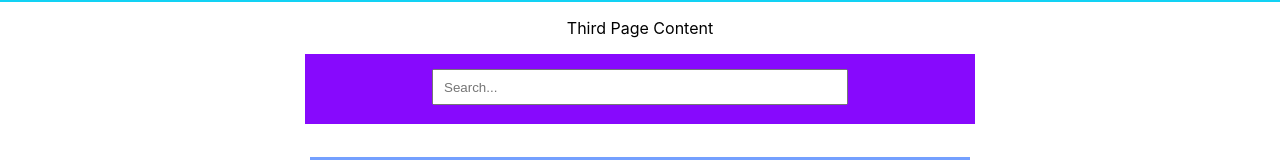
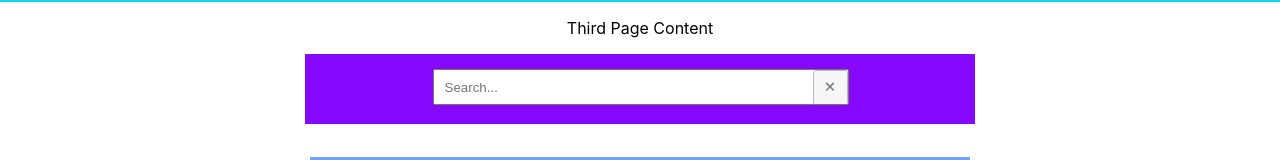
Before and after one commit to mvpetrusenko/react-pet-project, a React (Create React App) app: page /third in a window 1280 px wide. Shown: the part 197-357 px from the top of the page. Built offline with nearby package versions, Linux system fonts and the light colour scheme.

Commit message:
clear search input

```diff
--- a/package.json
+++ b/package.json
@@ -13,7 +13,6 @@
     "body-parser": "^1.20.3",
     "express": "^4.21.2",
     "framer-motion": "^12.4.7",
-    "mongodb": "^6.13.1",
     "react": "^19.0.0",
     "react-dom": "^19.0.0",
     "react-hook-form": "^7.54.2",
--- a/src/components/ThirdPage/ThirdPage.css
+++ b/src/components/ThirdPage/ThirdPage.css
@@ -31,3 +31,14 @@
     height: 750px;
     background-color: rgb(116, 160, 255);
 }
+
+
+
+
+
+.buttonClearInput {
+    width: 35px;
+    height: 35px;
+    margin-left: -36px; /* to move clear button on top of search button to the left */
+    opacity: 0.5; /* transparent */
+}
--- a/src/components/ThirdPage/ThirdPage.js
+++ b/src/components/ThirdPage/ThirdPage.js
@@ -1,7 +1,7 @@
 import React, { useState } from 'react';
 import '../ThirdPage/ThirdPage.css'
 import { FontAwesomeIcon } from '@fortawesome/react-fontawesome';
-import { faMagnifyingGlass } from '@fortawesome/free-solid-svg-icons';
+import { faMagnifyingGlass, faXmark } from '@fortawesome/free-solid-svg-icons';
 // import Header from '../Header/Header';
 // import NavBar from '../NavBar/NavBar';
 // import Footer from '../Footer/Footer';
@@ -149,6 +149,7 @@ function ThirdPage() {
 
 // Correct variant:
 const [searchValue, setSearchValue] = useState('')
+const searchListItems = document.querySelectorAll('div#searchResultBlock p') // Get the NodeList (returns array)
 
 const handleSearch = (event) => {
 
@@ -156,7 +157,7 @@ const handleSearch = (event) => {
 
     setSearchValue(changedSearchValue)
 
-    const searchListItems = document.querySelectorAll('div#searchResultBlock p') // Get the NodeList (returns array)
+    // const searchListItems = document.querySelectorAll('div#searchResultBlock p') // Get the NodeList (returns array)
 
 
 
@@ -173,6 +174,19 @@ const handleSearch = (event) => {
           }
       });
   };
+
+
+
+
+
+
+  const handleClearInput = () => {
+      setSearchValue('') // Clear input field
+      searchListItems.forEach((item) => {
+        item.style.display = ''; // Show all items again
+    });
+
+  }
 
 
   return (
@@ -192,6 +206,10 @@ const handleSearch = (event) => {
           autoComplete='off'
           placeholder='Search...'
           className='searchInput'></input>
+
+
+          <button className='buttonClearInput' onClick={handleClearInput}><FontAwesomeIcon icon={faXmark}
+            className="magnifyingGlassIcon"/></button>
 
           {/* <button className='buttonSearch'><FontAwesomeIcon icon={faMagnifyingGlass}
           className="magnifyingGlassIcon"/></button> */}
```
Also changed, not shown: 1 other file (tests, documents, lock files or other folders).
